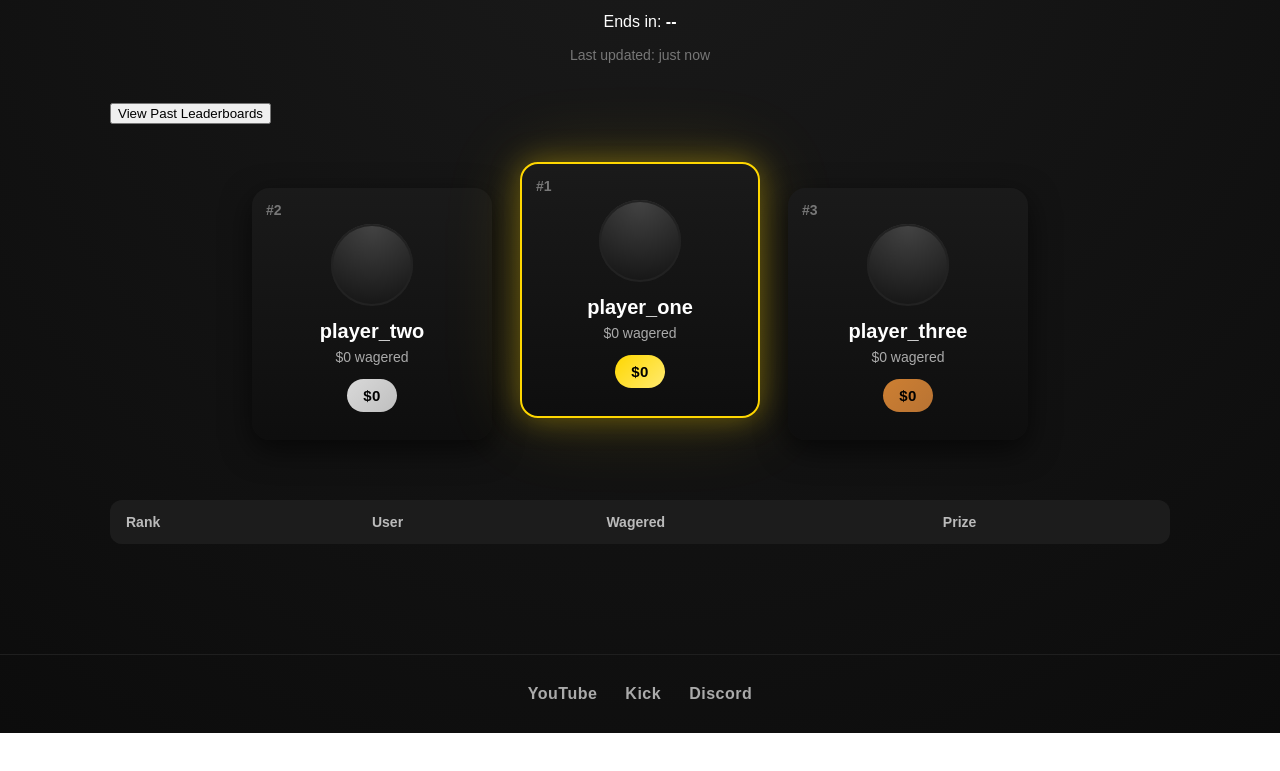
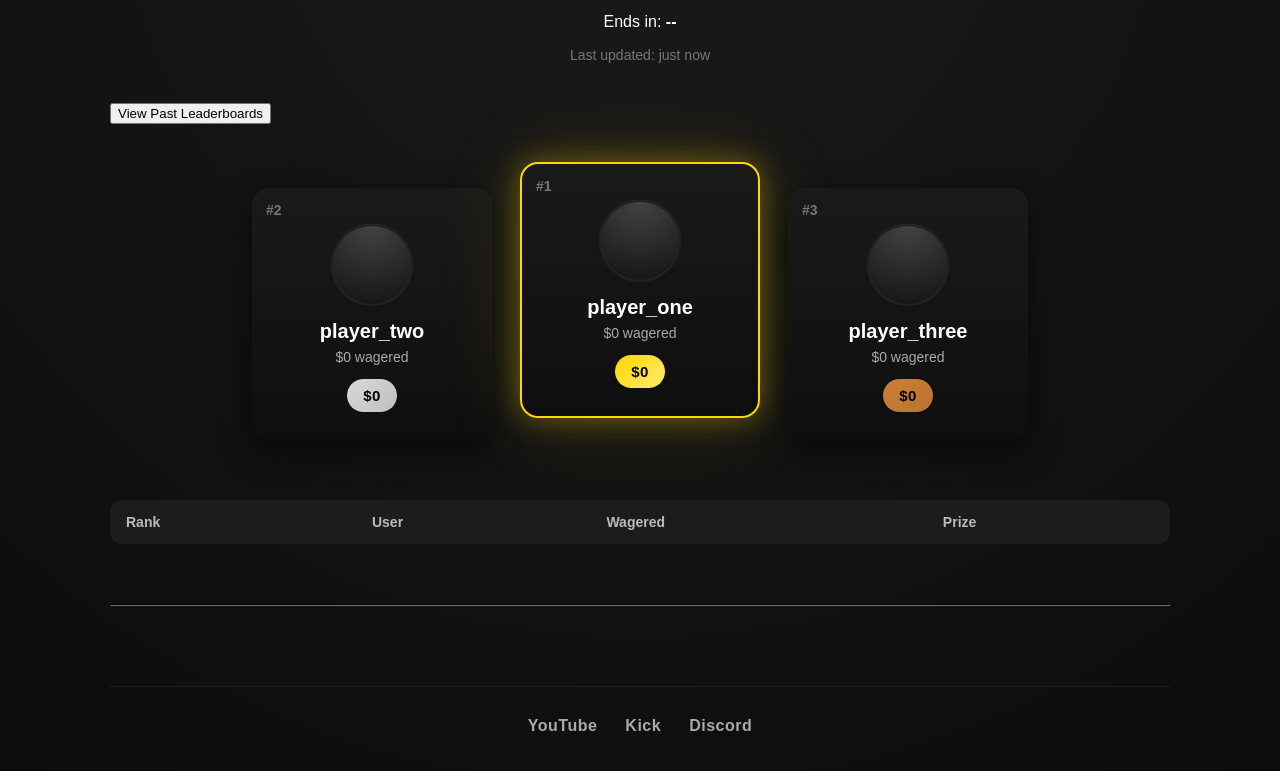
Before and after one commit to cupthedegen-design/cuplb, a website: page public/index.html in a window 1280 px wide. Shown: the part 135-906 px from the top of the page. Before the commit the page ends 868 px from the top, so only its background shows below. Drawn offline with Linux system fonts and the light colour scheme; no server answers.

Commit message:
Update index.html

```diff
--- a/public/index.html
+++ b/public/index.html
@@ -69,15 +69,19 @@
         </tbody>
       </table>
     </section>
-  </div>
 
-  <footer class="footer">
+    <hr style="margin:60px 0;border-color:#1f1f1f;">
+
+<div class="footer">
   <div class="socials">
     <a href="https://youtube.com/@YOURCHANNEL" target="_blank">YouTube</a>
     <a href="https://kick.com/YOURNAME" target="_blank">Kick</a>
     <a href="https://discord.gg/YOURINVITE" target="_blank">Discord</a>
   </div>
-</footer>
+</div>
+
+  </div>
+
 
 
   <script src="script.js"></script>
```
